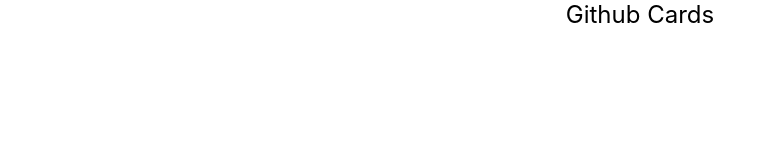
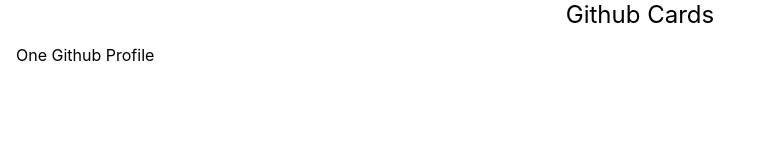
Before and after one commit to adisa404/react-samer-buna, a React (Create React App) app in the folder github-cards/: page / in a window 1280 px wide. Shown: the top 160 px of the page, without its empty margins (0-759 px from the left). Built offline with nearby package versions, Linux system fonts and the light colour scheme.

Commit message:
project github cards - add Card component.

```diff
--- a/github-cards/src/App.js
+++ b/github-cards/src/App.js
@@ -1,10 +1,16 @@
 import React, { Component } from 'react';
+import Card from './components/Card';
 import './App.css';
 
 class App extends Component {
   state = {};
   render() {
-    return <div className="header">{this.props.title}</div>;
+    return (
+      <div>
+        <div className="header">{this.props.title}</div>
+        <Card />
+      </div>
+    );
   }
 }
 
--- /dev/null
+++ b/github-cards/src/components/Card.jsx
@@ -0,0 +1,10 @@
+import React, { Component } from 'react';
+
+class Card extends Component {
+  state = {};
+  render() {
+    return <div className="github-profile">One Github Profile</div>;
+  }
+}
+
+export default Card;
```
